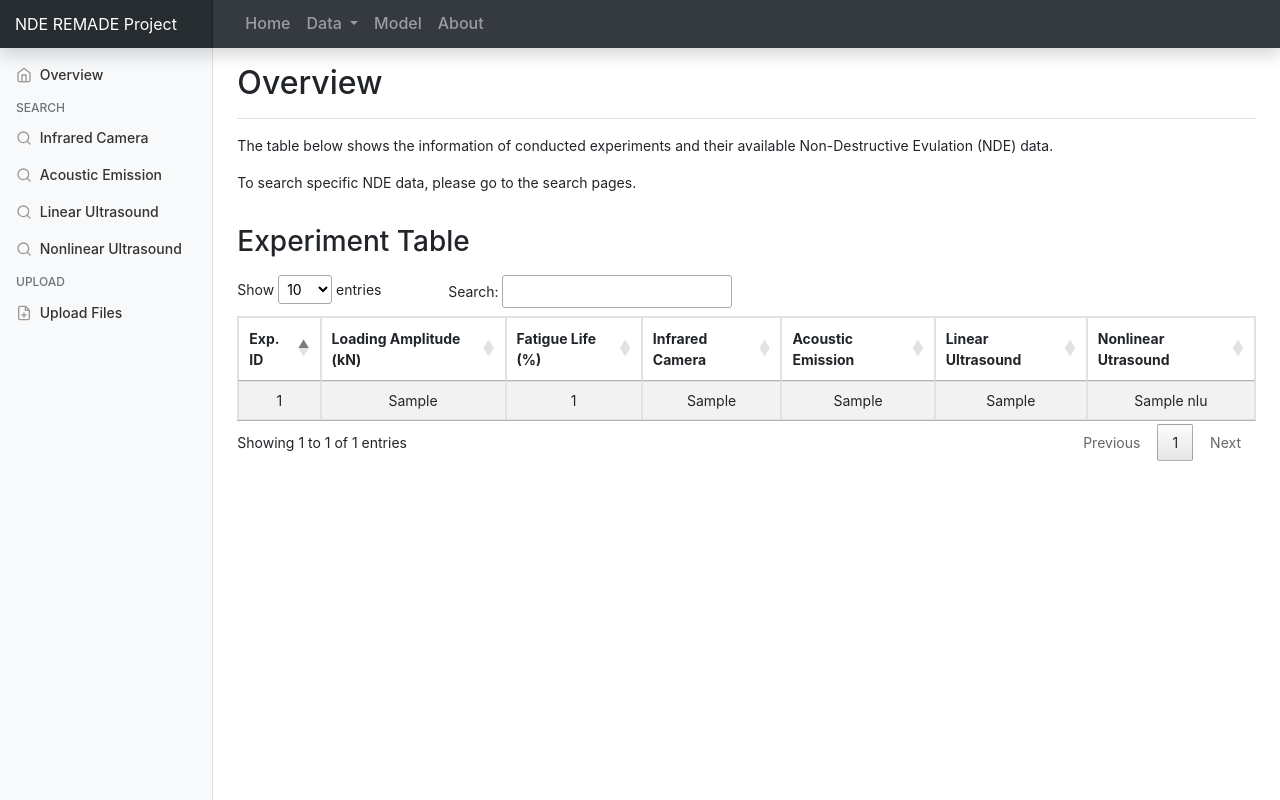
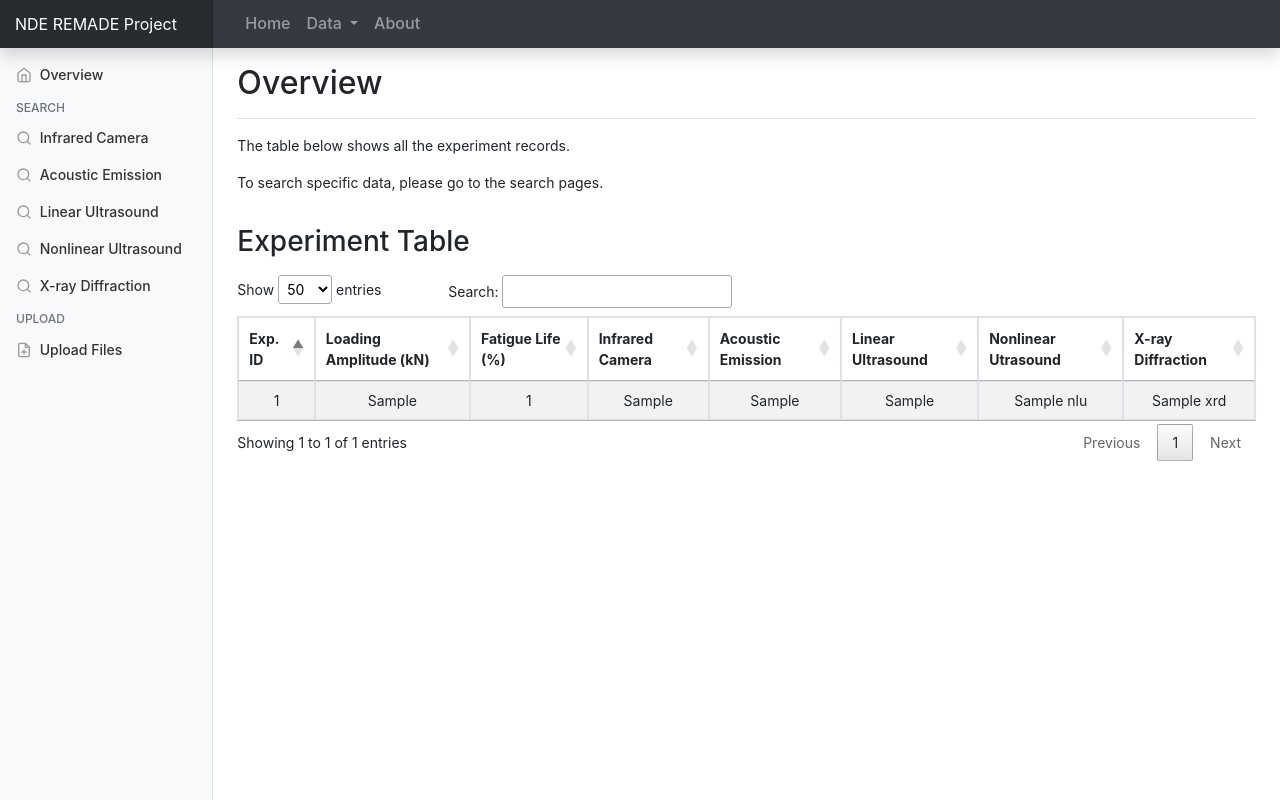
Before and after one commit to mhhsu2/remade-web-app, a Flask app: template templates/exp_info.html in a window 1280 px wide. Run offline with Flask 2, Linux system fonts and the light colour scheme; the template is opened without the code that fills it: most values are stand-ins (such as "Sample title", 1, 10 or a date in 2020); some libraries are stand-ins or nearby versions.

Commit message:
Fix exp_info.html and base.html

```diff
--- a/app.py
+++ b/app.py
@@ -12,17 +12,12 @@
 app = Flask(__name__)
 app.config['SECRET_KEY'] = 'my key values'
 
-
 @app.route('/', methods=['GET', 'POST'])
 def index():
     db = Database()
     data = db.list_exp_info()
 
     return render_template('exp_info.html', data=data)
-
-@app.errorhandler(500)
-def internal_error(error):
-    return render_template('error_pages/500.html'), 500
 
 @app.route('/search/<nde>', methods=['GET', 'POST'])
 def search(nde):
@@ -169,11 +164,6 @@
         fig_url = plot_nlu(data)
         return render_template('result.html', data=data, nde=nde, fig_url=fig_url)
 
-@app.after_request
-def after_request(response):
-	response.headers["Cache-Control"] = "no-store"
-	return response
-
 @app.route('/files', methods=['GET', 'POST'])
 def files():
     s3_resource = boto3.resource('s3')
@@ -220,6 +210,14 @@
         headers={"Content-Disposition": "attachment;filename={}".format(key)}
     )
 
+@app.errorhandler(500)
+def internal_error(error):
+    return render_template('error_pages/500.html'), 500
+
+@app.after_request
+def after_request(response):
+	response.headers["Cache-Control"] = "no-store"
+	return response
 
 if __name__ == '__main__':
     app.run(debug=True)
--- a/templates/base.html
+++ b/templates/base.html
@@ -56,11 +56,8 @@
             <a class="dropdown-item" href="{{ url_for('search', nde='ae') }}">Acoustic Emission</a>
             <a class="dropdown-item" href="{{ url_for('search', nde='lu') }}">Linear Ultrasound</a>
             <a class="dropdown-item" href="{{ url_for('search', nde='nlu') }}">Nonlinear Ultrasound</a>
+            <a class="dropdown-item" href="{{ url_for('search', nde='xrd') }}">X-ray Diffraction</a>
           </div>
-        </li>
-
-        <li class="nav-item">
-          <a class="nav-link" href="#">Model</a>
         </li>
 
         <li class="nav-item">
@@ -116,6 +113,13 @@
               </a>
             </li>
 
+            <li class="nav-item">
+              <a class="nav-link" href="{{ url_for('search', nde='xrd') }}">
+                <span data-feather="search"></span>
+                X-ray Diffraction
+              </a>
+            </li>
+
             <h6 class="sidebar-heading d-flex justify-content-between align-items-center px-3 mt-2 mb-1 text-muted">
               <span>Upload</span>
             </h6>
@@ -163,7 +167,8 @@
       "<'row'<'col-md-5'i><'col-md-7'p>>",
     buttons: [
       'csv'
-    ]
+    ],
+    pageLength: 50
   });
   } );
 </script>
--- a/templates/exp_info.html
+++ b/templates/exp_info.html
@@ -8,8 +8,8 @@
 {% endblock section_title %}
 
 {% block description %}
-    <p>The table below shows the information of conducted experiments and their available Non-Destructive Evulation (NDE) data.</p>
-    <p>To search specific NDE data, please go to the search pages. </p>
+    <p>The table below shows all the experiment records.</p>
+    <p>To search specific data, please go to the search pages. </p>
 {% endblock description %}
 
 {% block content %}
@@ -36,38 +36,45 @@
                 <th>Acoustic Emission</th>
                 <th>Linear Ultrasound</th>
                 <th>Nonlinear Utrasound</th>
+                <th>X-ray Diffraction</th>
             </tr>
         </thead>
 
         <tbody>
             {% for row in data %}
             <tr>
-                <td>{{ row['id'] }}</td>
+                <td>{{ row['exp_id'] }}</td>
                 <td>{{ row['loading_amp'] }}</td>
-                <td>{{ row['percent_fatigue_life' ]}}</td>
+                <td>{{ row['max_percent_fatigue_life']}}</td>
 
-                {% if row['IR'] == 'Yes' %}
-                    <td><a href="{{ url_for('search', nde='ir') }}">{{ row['IR'] }}</a></td>
+                {% if row['ir'] == 'Yes' %}
+                    <td><a href="{{ url_for('search', nde='ir') }}">{{ row['ir'] }}</a></td>
                 {% else %}
-                    <td>{{ row['IR'] }}</td>
+                    <td>{{ row['ir'] }}</td>
                 {% endif %}
 
-                {% if row['AE'] == 'Yes' %}
-                <td><a href="{{ url_for('search', nde='ae') }}">{{ row['AE'] }}</a></td>
+                {% if row['ae'] == 'Yes' %}
+                <td><a href="{{ url_for('search', nde='ae') }}">{{ row['ae'] }}</a></td>
                 {% else %}
-                    <td>{{ row['AE'] }}</td>
+                    <td>{{ row['ae'] }}</td>
                 {% endif %}
 
-                {% if row['LU'] == 'Yes' %}
-                    <td><a href="{{ url_for('search', nde='lu') }}">{{ row['LU'] }}</a></td>
+                {% if row['lu'] == 'Yes' %}
+                    <td><a href="{{ url_for('search', nde='lu') }}">{{ row['lu'] }}</a></td>
                 {% else %}
-                    <td>{{ row['LU'] }}</td>
+                    <td>{{ row['lu'] }}</td>
                 {% endif %}
 
-                {% if row['NLU'] == 'Yes' %}
-                    <td><a href="{{ url_for('search', nde='nlu') }}">{{ row['NLU'] }}</a></td>
+                {% if row['nlu'] == 'Yes' %}
+                    <td><a href="{{ url_for('search', nde='nlu') }}">{{ row['nlu'] }}</a></td>
                 {% else %}
-                    <td>{{ row['NLU'] }}</td>
+                    <td>{{ row['nlu'] }}</td>
+                {% endif %}
+
+                {% if row['xrd'] == 'Yes' %}
+                    <td><a href="{{ url_for('search', nde='xrd') }}">{{ row['xrd'] }}</a></td>
+                {% else %}
+                    <td>{{ row['xrd'] }}</td>
                 {% endif %}
             </tr>
 
```
Also changed, not shown: db.py (+12 -1 lines).
